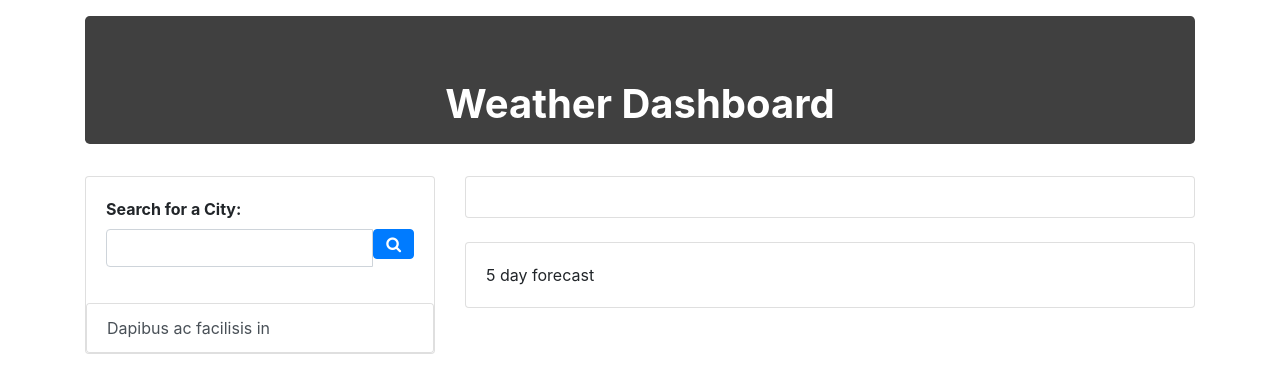
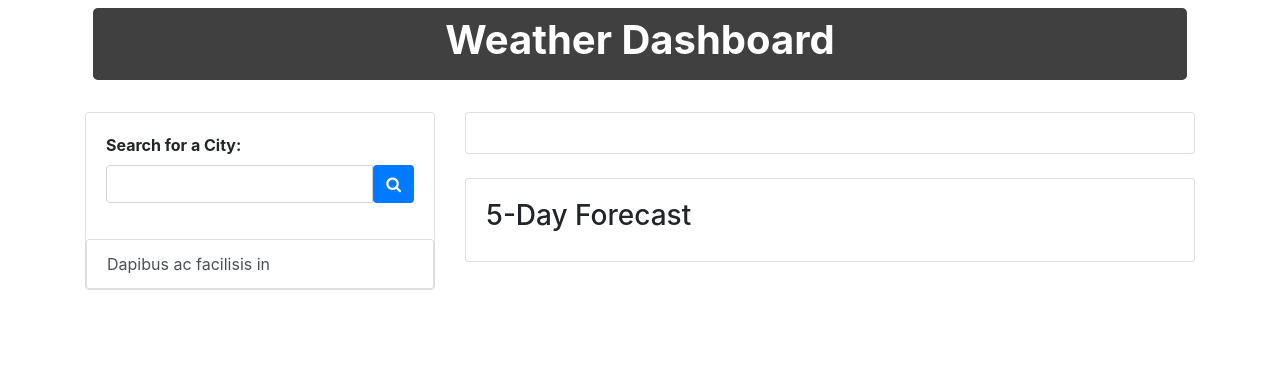
Before and after one commit to haymanotyealemu/Weather-Dashboard, a plain HTML site: page index.html in a window 1280 px wide. Drawn offline with nearby package versions, Linux system fonts and the light colour scheme.

Commit message:
editing the header in html file

```diff
--- a/index.html
+++ b/index.html
@@ -10,15 +10,11 @@
     <link rel="stylesheet" href="https://maxcdn.bootstrapcdn.com/font-awesome/4.5.0/css/font-awesome.min.css" />
 </head>
 <body>
-    <!--Main Bootstrap Searc-->
+    <!--Main Bootstrap Search-->
     <div class="container">
         <!--Jumbotron for Title-->
-        <div class="jumbotron mt-3" style="background-color:#404040 ;color: white; height:10px">
-            <h1 class="text-center">
-                <strong>
-                    Weather Dashboard
-                </strong>
-            </h1>
+        <div class="jumbotron ml-2 mr-2 mt-2 text-center p-2" style="background-color:#404040 ;color: white;">
+            <h1> <strong>Weather Dashboard</strong></h1>
         </div>
         <!--Row for searching a city-->
         <div class="row">
@@ -35,9 +31,9 @@
                                 </strong>
                                 <div class="input-group">
                                     <input type="text" class="form-control" id="search-city">
-                                    <span class="input-group-addon">
-                                        <i class="fa fa-search btn btn-primary"></i>
-                                    </span>
+                                    <button class=" btn bg-primary text-light" id ="search-button">
+                                        <i class="fa fa-search"></i>
+                                    </button>
                                 </div>
                             </div>
                         </form>
@@ -46,7 +42,6 @@
                     <div class="card">
                         <div class="list-group list-group-flush">
                             <button type="button" class="list-group-item list-group-item-action">Dapibus ac facilisis in</button>
-
                         </div>
                     </div>
                 </div>
@@ -68,7 +63,8 @@
                     <div class="col-sm-12">
                         <div class="card">
                             <div class="card-body">
-                                <div class="future-weather">5 day forecast</div>
+                                <h3 class="future-weather">5-Day Forecast</h3>
+
                             </div>
                         </div>
                     </div>
```
Also changed, not shown: script.js (+15 -4 lines).
